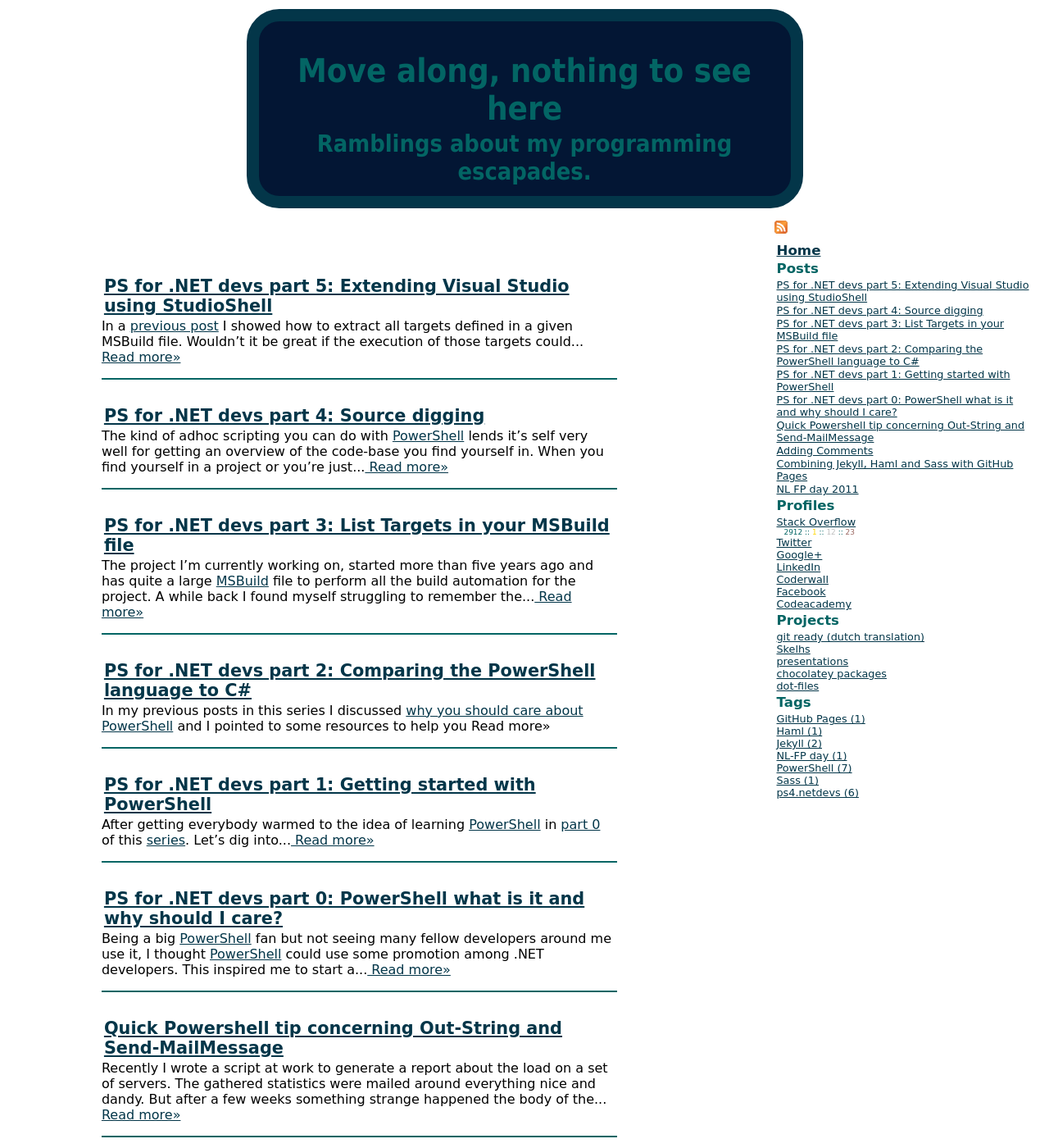
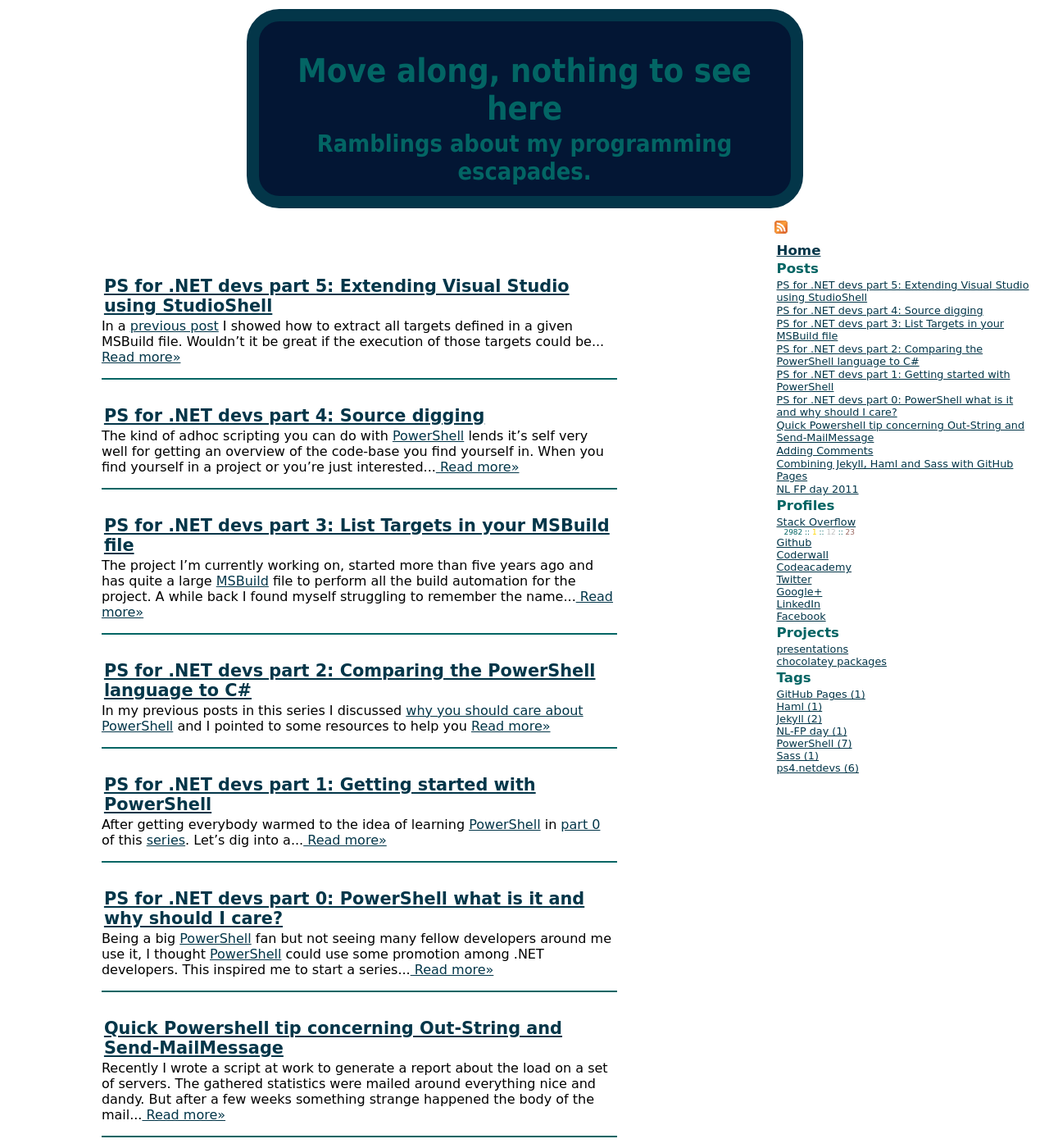
Before and after one commit to basbossink/basbossink.github.com, a Jekyll site: the page built from index.html, in a window 1280 px wide and 1400 px high. Shown: the whole window at 82% size. Built offline with Jekyll 4.4.1, drawn with Linux system fonts in a browser that asks for light colours; Markdown is read by kramdown in place of the engine named in the settings; some of the changed text lies outside the part shown.

Commit message:
Add github profile to list of profiles, rightsize projects list.

```diff
--- a/_layouts/default.html
+++ b/_layouts/default.html
@@ -61,11 +61,26 @@
                 Stack Overflow
               </a>
               <div class='by_line'>
-                2912
+                2982
                 :: <span class='gold'>1</span>
                 :: <span class='silver'>12</span>
                 :: <span class='bronze'>23</span>
               </div>
+            </li>
+            <li>
+              <a href='https://github.com/basbossink'>
+                Github
+              </a>
+            </li>
+            <li>
+              <a href='http://coderwall.com/basbossink'>
+                Coderwall
+              </a>
+            </li>
+            <li>
+              <a href='http://www.codecademy.com/users/netrunner27248'>
+                Codeacademy
+              </a>
             </li>
             <li>
               <a href='http://www.twitter.com/basbossink'>
@@ -83,37 +98,18 @@
               </a>
             </li>
             <li>
-              <a href='http://coderwall.com/basbossink'>
-                Coderwall
-              </a>
-            </li>
-            <li>
               <a href='http://nl-nl.facebook.com/people/Bas-Bossink/1820090791'>
                 Facebook
-              </a>
-            </li>
-            <li>
-              <a href='http://www.codecademy.com/users/netrunner27248'>
-                Codeacademy
               </a>
             </li>
           </ul>
           <h3>Projects</h3>
           <ul>
             <li>
-              <a href='http://nl.gitready.com/'>git ready (dutch translation)</a>
-            </li>
-            <li>
-              <a href='http://basbossink.github.com/skelhs/'>Skelhs</a>
-            </li>
-            <li>
               <a href='https://github.com/basbossink/presentations/'>presentations</a>
             </li>
             <li>
               <a href='https://github.com/basbossink/basbossink.chocolatey.utilities'>chocolatey packages</a>
-            </li>
-            <li>
-              <a href='https://github.com/basbossink/dot-files/'>dot-files</a>
             </li>
           </ul>
           <h3>Tags</h3>
--- a/index.html
+++ b/index.html
@@ -6,7 +6,7 @@ title: Move along, nothing to see here
 <h3>
   <a href='{{ post.url }}'>{{ post.title }}</a>
 </h3>
-{{ post.content | truncatewords: 41 }}<a href='{{ post.url }}'>
+{{ post.content | truncatewords: 42 }}<a href='{{ post.url }}'>
   Read more&raquo;
 </a>{% unless forloop.last %}
 <div class='postpreviewseparator'></div>
```
Also changed, not shown: 2 other files.
